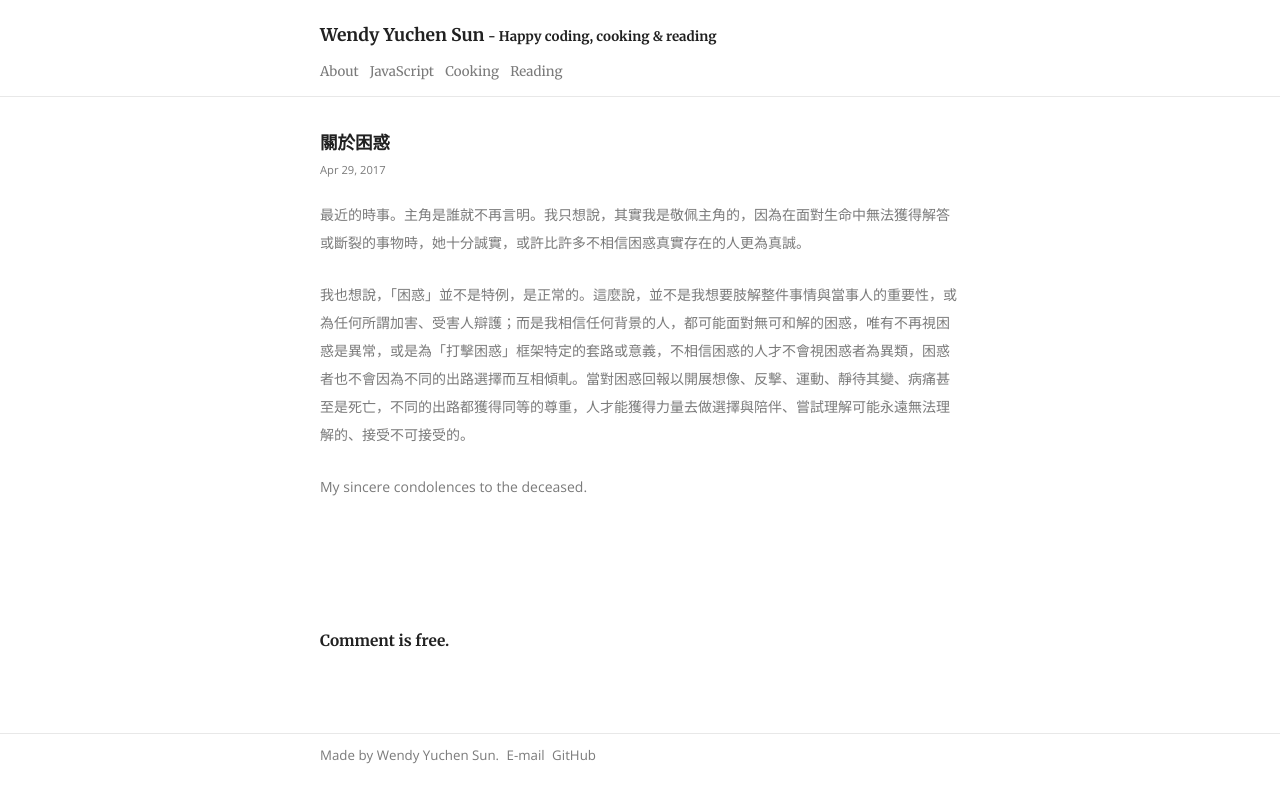
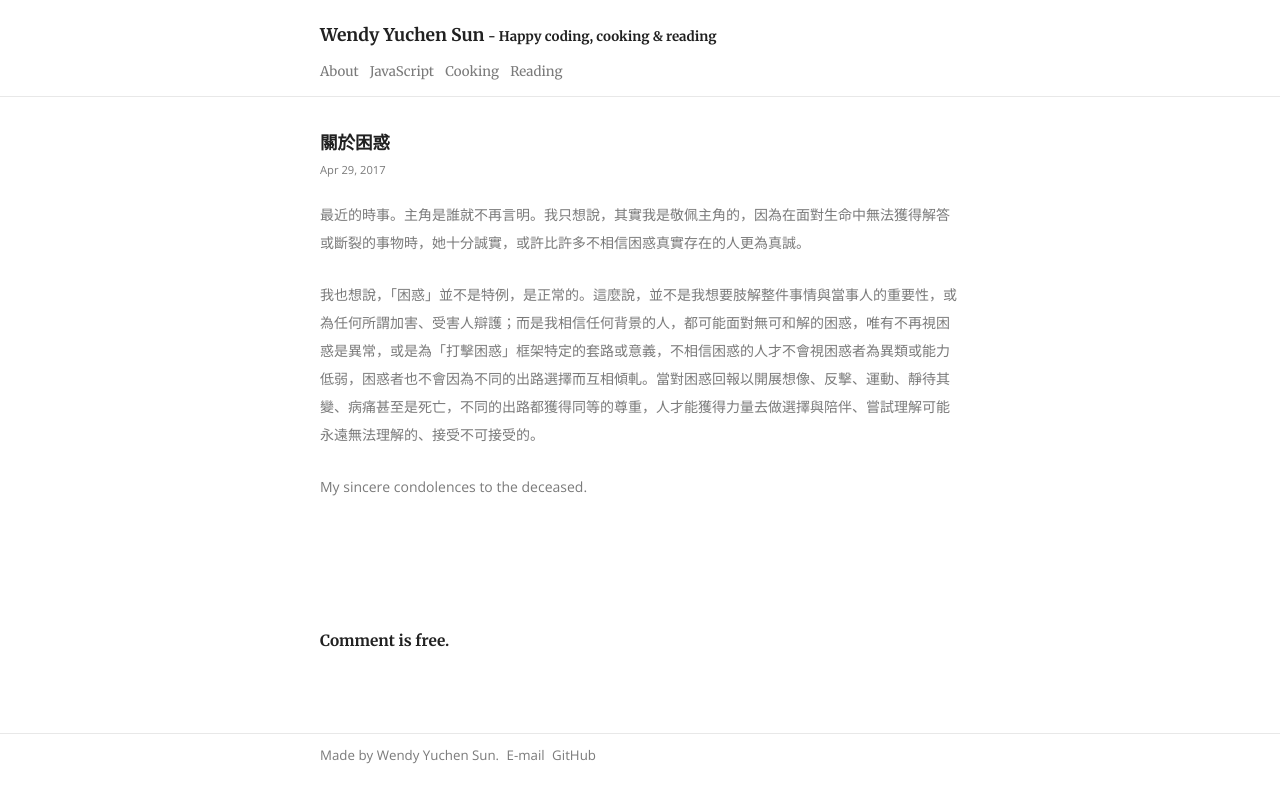
Before and after one commit to wendyyuchensun/wendyyuchensun.github.io, a Jekyll site: the page built from _posts/2017-04-29-confusion.md, in a window 1280 px wide. Shown: the top 803 px of the page. Built offline with Jekyll 4.4.1, drawn with Linux system fonts in a browser that asks for light colours; comment, search, counter and statistics services are not loaded.

Commit message:
Update post

```diff
--- a/_posts/2017-04-29-confusion.md
+++ b/_posts/2017-04-29-confusion.md
@@ -4,6 +4,6 @@ categories: reading
 ---
 最近的時事。主角是誰就不再言明。我只想說，其實我是敬佩主角的，因為在面對生命中無法獲得解答或斷裂的事物時，她十分誠實，或許比許多不相信困惑真實存在的人更為真誠。
 
-我也想說，「困惑」並不是特例，是正常的。這麼說，並不是我想要肢解整件事情與當事人的重要性，或為任何所謂加害、受害人辯護；而是我相信任何背景的人，都可能面對無可和解的困惑，唯有不再視困惑是異常，或是為「打擊困惑」框架特定的套路或意義，不相信困惑的人才不會視困惑者為異類，困惑者也不會因為不同的出路選擇而互相傾軋。當對困惑回報以開展想像、反擊、運動、靜待其變、病痛甚至是死亡，不同的出路都獲得同等的尊重，人才能獲得力量去做選擇與陪伴、嘗試理解可能永遠無法理解的、接受不可接受的。
+我也想說，「困惑」並不是特例，是正常的。這麼說，並不是我想要肢解整件事情與當事人的重要性，或為任何所謂加害、受害人辯護；而是我相信任何背景的人，都可能面對無可和解的困惑，唯有不再視困惑是異常，或是為「打擊困惑」框架特定的套路或意義，不相信困惑的人才不會視困惑者為異類或能力低弱，困惑者也不會因為不同的出路選擇而互相傾軋。當對困惑回報以開展想像、反擊、運動、靜待其變、病痛甚至是死亡，不同的出路都獲得同等的尊重，人才能獲得力量去做選擇與陪伴、嘗試理解可能永遠無法理解的、接受不可接受的。
 
 My sincere condolences to the deceased.
```
